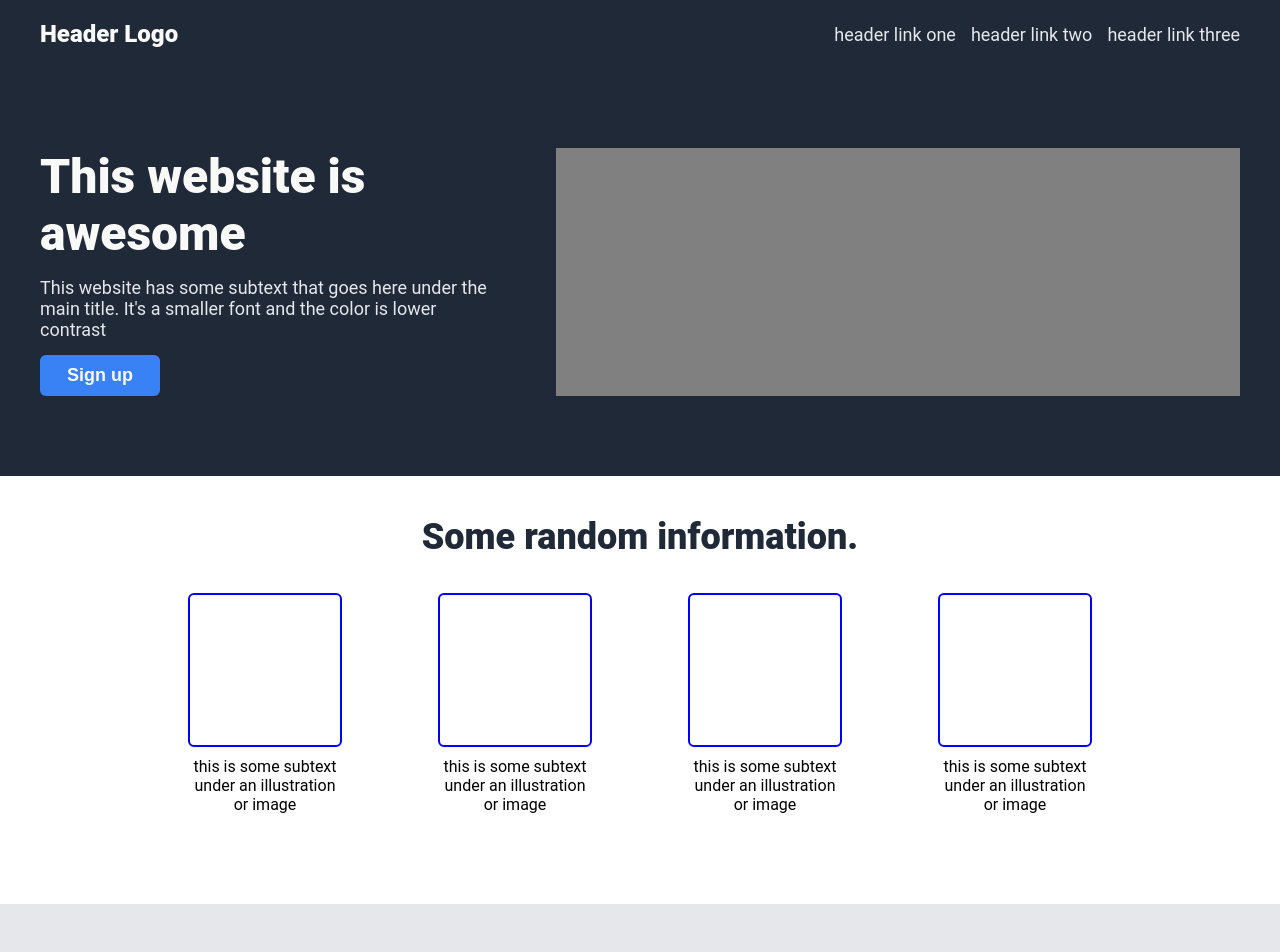
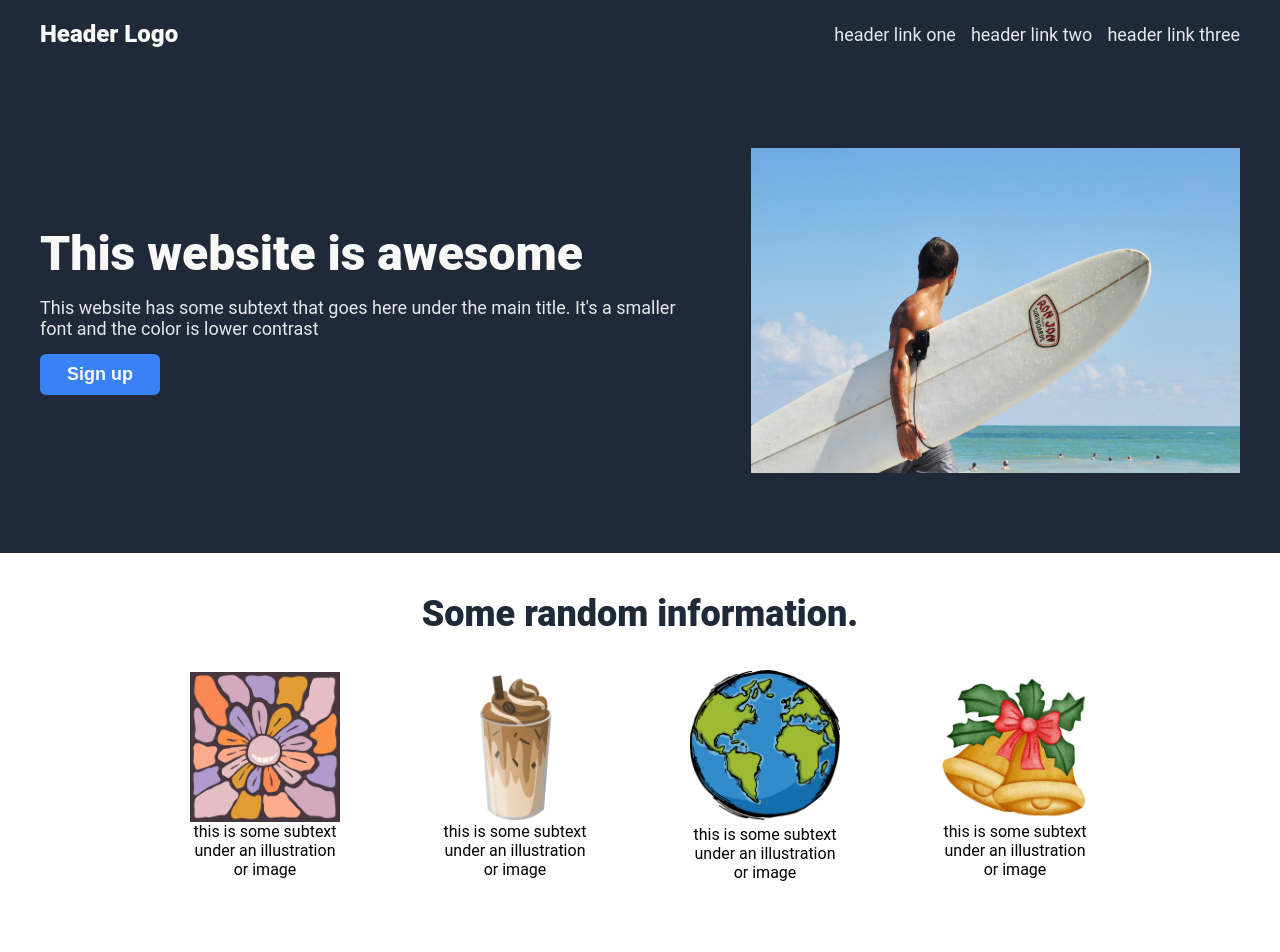
Before and after one commit to daimyo-rb/foundations-landing-page, a plain HTML site: page index.html in a window 1280 px wide. Shown: the top 952 px of the page. Drawn offline with Linux system fonts and the light colour scheme.

Commit message:
Add images to webpage

```diff
--- a/index.html
+++ b/index.html
@@ -24,7 +24,8 @@
           <p class="hero-secondary">This website has some subtext that goes here under the main title. It's a smaller font and the color is lower contrast</p>
           <button>Sign up</button>
         </div>
-        <div class="hero-image"></div>
+        <!-- <div class="hero-image"></div> -->
+        <img class="hero-img" src="img/alex-shutin-_UmLYV_9gR0-unsplash.jpg">
       </div>
     </div>
     <div class="info-block">
@@ -33,19 +34,23 @@
           <h2 class="center-text info-header">Some random information.</h2>
           <div class="info-container">
             <div class="image-info">
-              <div class="replace-with-img"></div>
+              <!-- <div class="replace-with-img"></div> -->
+              <img class="info-img" src="img/flowers.png">
               <p class="info">this is some subtext under an illustration or image</p>
             </div>
             <div class="image-info">
-              <div class="replace-with-img"></div>
+              <!-- <div class="replace-with-img"></div> -->
+              <img class="info-img" src="img/drink.png">
               <p class="info">this is some subtext under an illustration or image</p>
             </div>
             <div class="image-info">
-              <div class="replace-with-img"></div>
+              <!-- <div class="replace-with-img"></div> -->
+              <img class="info-img" src="img/earth.png">
               <p class="info">this is some subtext under an illustration or image</p>
             </div>
             <div class="image-info">
-              <div class="replace-with-img"></div>
+              <!-- <div class="replace-with-img"></div> -->
+              <img class="info-img" src="img/bell.jpg">
               <p class="info">this is some subtext under an illustration or image</p>
             </div>
           </div>
--- a/styles.css
+++ b/styles.css
@@ -78,10 +78,15 @@ ul {
     /* border: 2px solid red; */
 }
 
+.hero-img {
+    width: 100px;
+    flex: 3;
+}
+
 .left {
     display: flex;
     flex-direction: column;
-    flex: 2;
+    flex: 4;
     gap: 15px;
     /* border: 3px red solid;  */
 }
@@ -139,6 +144,10 @@ ul {
     border: 2px solid blue;
     border-radius: 6px;
     margin-bottom: 10px;
+}
+
+.info-img {
+    align-self: stretch;
 }
 
 .info {
```
Also changed, not shown: img/alex-shutin-_UmLYV_9gR0-unsplash.jpg (added), img/bell.jpg (added), img/drink.png (added), img/earth.png (added), img/flowers.png (added).
